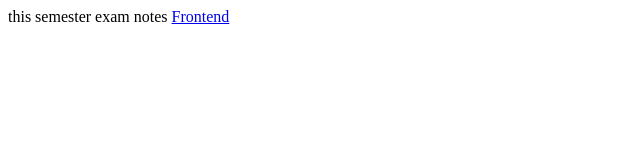
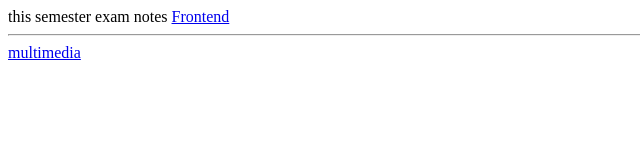
Before and after one commit to Vivekkumar7667/my-portfolio, a plain HTML site: page notes.html in a window 1280 px wide. Shown: the whole page, without its empty margins (0-640 px from the left). Drawn offline with Linux system fonts and the light colour scheme.

Commit message:
Update notes.html

```diff
--- a/notes.html
+++ b/notes.html
@@ -8,5 +8,8 @@
 <body>
     this semester exam notes
     <a href="fed.pdf">Frontend</a>
+    <hr>
+    <a href="mma.pdf">multimedia</a>
 </body>
+
 </html>
```
